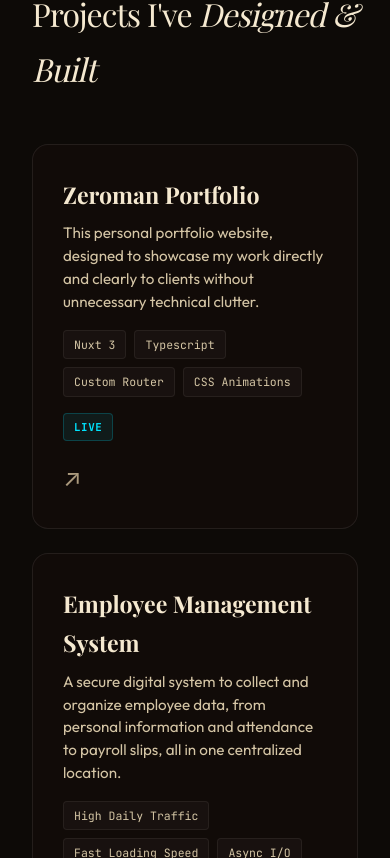
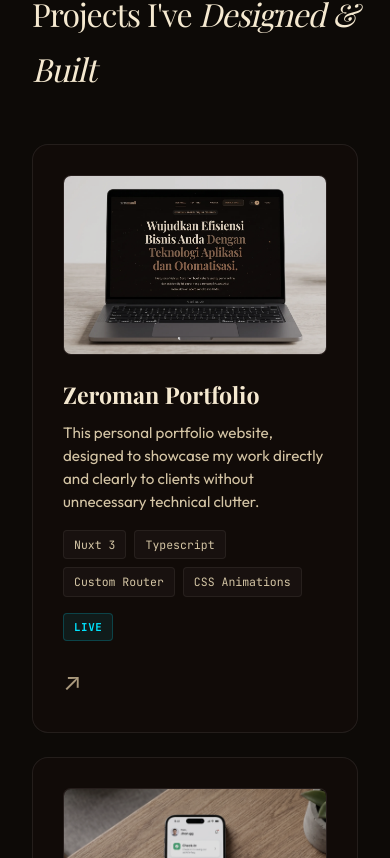
Before and after one commit to RafiMM0609/zeroman, a Nuxt app: page / in a window 390 px wide. Shown: the part 4686-5544 px from the top of the page. Built offline with nearby package versions, Linux system fonts and the light colour scheme; no server answers; some icons are missing; a web font is replaced by a local one.

Commit message:
feat: implement project image previews, refine UI button styles, and improve dynamic contact link formatting

```diff
--- a/assets/css/style.css
+++ b/assets/css/style.css
@@ -1661,7 +1661,12 @@
   .project-item {
     flex-direction: column;
     align-items: flex-start !important;
-    gap: 1rem !important;
+    gap: 1.25rem !important;
+  }
+
+  .project-img-preview {
+    width: 100% !important;
+    height: 180px !important;
   }
 
   .project-num {
@@ -1894,6 +1899,36 @@
   font-weight: 300;
   color: var(--text-subtle);
   opacity: 0.5;
+}
+
+.project-img-preview {
+  width: 180px;
+  height: 110px;
+  border-radius: var(--radius-md);
+  overflow: hidden;
+  border: 1px solid var(--border-mid);
+  background: var(--glass);
+  flex-shrink: 0;
+  position: relative;
+  transition: all 0.4s cubic-bezier(0.16, 1, 0.3, 1);
+}
+
+.project-img-preview img {
+  width: 100%;
+  height: 100%;
+  object-fit: cover;
+  transition: transform 0.6s cubic-bezier(0.16, 1, 0.3, 1), filter 0.6s ease;
+  filter: grayscale(20%) brightness(90%);
+}
+
+.project-item:hover .project-img-preview {
+  border-color: var(--accent-primary);
+  box-shadow: 0 8px 25px rgba(212, 165, 116, 0.25);
+}
+
+.project-item:hover .project-img-preview img {
+  transform: scale(1.06);
+  filter: grayscale(0%) brightness(100%);
 }
 
 .project-info {
--- a/error.vue
+++ b/error.vue
@@ -22,7 +22,7 @@
           </p>
           <div style="display: flex; gap: 16px; justify-content: center; flex-wrap: wrap;">
             <button @click="handleClearError" class="btn-primary" id="notfound-home">
-              Balik ke Home →
+              <span>Balik ke Home</span>
             </button>
             <NuxtLink to="/contact" class="btn-ghost" id="notfound-contact">
               Hubungi Saya
--- a/pages/about.vue
+++ b/pages/about.vue
@@ -138,7 +138,7 @@
               {{ lang === 'id' ? 'Saya membalas dalam waktu 24 jam.' : 'I reply within 24 hours.' }}
             </p>
             <NuxtLink to="/contact" class="btn-primary" id="about-cta-bottom" style="display: inline-flex;">
-              {{ lang === 'id' ? 'Ayo Bicara →' : 'Let\'s Talk →' }}
+              <span>{{ lang === 'id' ? 'Ayo Bicara' : 'Let\'s Talk' }}</span>
             </NuxtLink>
           </div>
         </div>
--- a/pages/contact.vue
+++ b/pages/contact.vue
@@ -46,7 +46,7 @@
                 </span>
                 <div>
                   <div class="contact-link-title">GitHub</div>
-                  <div class="contact-link-sub">github.com/zeroman</div>
+                  <div class="contact-link-sub">{{ formatUrlDisplay(portfolio.profile.github) }}</div>
                 </div>
               </a>
               <a v-if="portfolio.profile.linkedin" :href="portfolio.profile.linkedin" class="contact-link-item" id="contact-linkedin-link" target="_blank" rel="noopener">
@@ -55,7 +55,7 @@
                 </span>
                 <div>
                   <div class="contact-link-title">LinkedIn</div>
-                  <div class="contact-link-sub">linkedin.com/in/zeroman</div>
+                  <div class="contact-link-sub">{{ formatUrlDisplay(portfolio.profile.linkedin) }}</div>
                 </div>
               </a>
             </div>
@@ -249,6 +249,11 @@
 useScrollReveal()
 
 const portfolio = portfolioData
+
+const formatUrlDisplay = (url) => {
+  if (!url) return ''
+  return url.replace(/^https?:\/\/(www\.)?/, '').replace(/\/$/, '')
+}
 
 const name = ref('')
 const email = ref('')
--- a/pages/index.vue
+++ b/pages/index.vue
@@ -117,6 +117,9 @@
             tabindex="0"
           >
             <div class="project-num">{{ p.num }}</div>
+            <div v-if="p.images && p.images.length" class="project-img-preview">
+              <img :src="p.images[0]" :alt="translate(p, 'title')" loading="lazy" />
+            </div>
             <div class="project-info">
               <h3 class="project-name">{{ translate(p, 'title') }}</h3>
               <p class="project-desc">{{ translate(p, 'short_desc') }}</p>
@@ -184,7 +187,7 @@
               {{ translate(portfolio.sections, 'cta_desc') }}
             </p>
             <NuxtLink to="/contact" class="btn-primary" id="cta-btn" style="display: inline-flex;">
-              {{ translate(portfolio.sections, 'cta_btn') }}
+              <span>{{ translate(portfolio.sections, 'cta_btn') }}</span>
             </NuxtLink>
           </div>
         </div>
@@ -255,9 +258,9 @@
         'jobTitle': 'Software Engineer & AI Architect',
         'url': 'https://zeroman.my.id',
         'sameAs': [
-          'https://github.com/zeroman',
-          'https://linkedin.com/in/zeroman'
-        ],
+          portfolioData.profile?.github,
+          portfolioData.profile?.linkedin
+        ].filter(Boolean),
         'description': 'Anton is a Software Engineer & AI Architect specializing in custom web applications and multi-agent AI systems.'
       })
     }
--- a/pages/project.vue
+++ b/pages/project.vue
@@ -141,7 +141,7 @@
               </div>
             </div>
             <NuxtLink to="/contact" class="btn-primary" id="project-cta">
-              {{ lang === 'id' ? 'Hubungi Saya →' : 'Contact Me →' }}
+              <span>{{ lang === 'id' ? 'Hubungi Saya' : 'Contact Me' }}</span>
             </NuxtLink>
           </div>
         </div>
--- a/public/css/style.css
+++ b/public/css/style.css
@@ -1541,7 +1541,12 @@
   .project-item {
     flex-direction: column;
     align-items: flex-start !important;
-    gap: 1rem !important;
+    gap: 1.25rem !important;
+  }
+
+  .project-img-preview {
+    width: 100% !important;
+    height: 180px !important;
   }
 
   .project-num {
@@ -1774,6 +1779,36 @@
   font-weight: 300;
   color: var(--text-subtle);
   opacity: 0.5;
+}
+
+.project-img-preview {
+  width: 180px;
+  height: 110px;
+  border-radius: var(--radius-md);
+  overflow: hidden;
+  border: 1px solid var(--border-mid);
+  background: var(--glass);
+  flex-shrink: 0;
+  position: relative;
+  transition: all 0.4s cubic-bezier(0.16, 1, 0.3, 1);
+}
+
+.project-img-preview img {
+  width: 100%;
+  height: 100%;
+  object-fit: cover;
+  transition: transform 0.6s cubic-bezier(0.16, 1, 0.3, 1), filter 0.6s ease;
+  filter: grayscale(20%) brightness(90%);
+}
+
+.project-item:hover .project-img-preview {
+  border-color: var(--accent-primary);
+  box-shadow: 0 8px 25px rgba(212, 165, 116, 0.25);
+}
+
+.project-item:hover .project-img-preview img {
+  transform: scale(1.06);
+  filter: grayscale(0%) brightness(100%);
 }
 
 .project-info {
--- a/public/data/portfolio.json
+++ b/public/data/portfolio.json
@@ -578,8 +578,8 @@
     "cta_title_id": "Punya ide proyek digital yang ingin<br>Anda <span class=\"text-gradient\">wujudkan segera?</span>",
     "cta_desc": "I reply to messages within 24 hours. Let's discuss how technology can make your work easier.",
     "cta_desc_id": "Saya membalas pesan dalam waktu 24 jam. Mari bicarakan bagaimana teknologi bisa mempermudah pekerjaan Anda.",
-    "cta_btn": "Let's Talk →",
-    "cta_btn_id": "Hubungi Saya →"
+    "cta_btn": "Let's Talk",
+    "cta_btn_id": "Hubungi Saya"
   },
   "footer": {
     "copy": "© 2026 — Built by hand for custom, practical solutions.",
```
